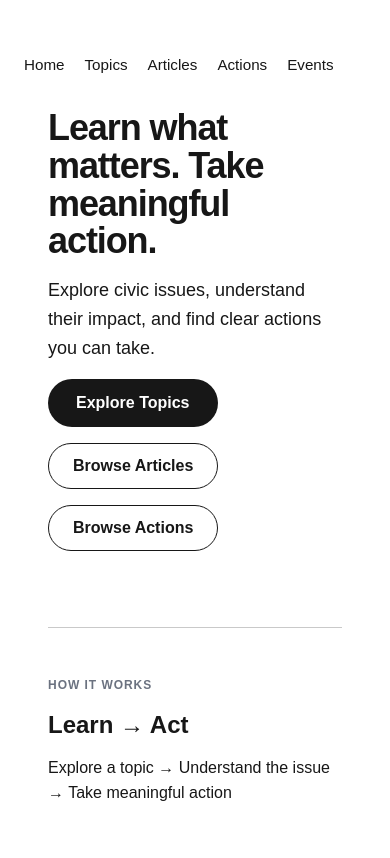
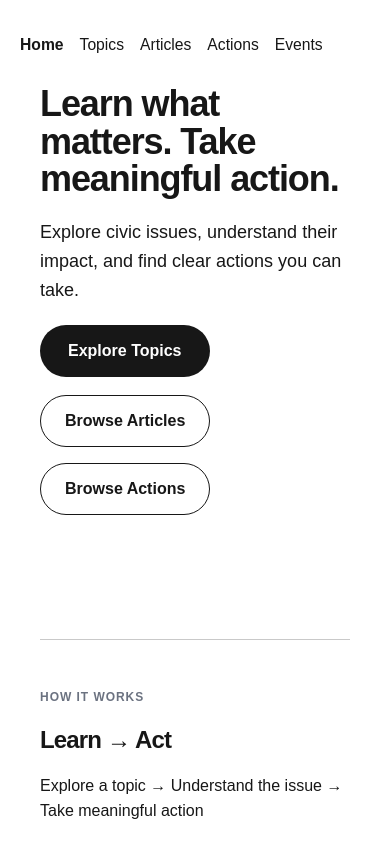
Before and after one commit to kborn/signalfire, a Next.js app in the folder apps/web/: page / in a window 390 px wide. Shown: the top 858 px of the page. Built offline with nearby package versions, Linux system fonts and the light colour scheme.

Commit message:
feat(web): [Phase 9.1 Shared Layout, Typography & Navigation] complete global shell polish baseline (#42)

```diff
--- a/apps/web/src/app/actions/page.tsx
+++ b/apps/web/src/app/actions/page.tsx
@@ -19,7 +19,7 @@ export default async function ActionListPage() {
   return (
     <section className="page-section">
       <h1>Actions</h1>
-      <p>Find ways to take meaningful action</p>
+      <p className="page-intro">Find ways to take meaningful action</p>
       {actions.items.map((action) => (
         <ActionSummary key={action.id} action={action} />
       ))}
--- a/apps/web/src/app/articles/page.tsx
+++ b/apps/web/src/app/articles/page.tsx
@@ -19,7 +19,7 @@ export default async function ArticleListPage() {
   return (
     <section className="page-section">
       <h1>Articles</h1>
-      <p>Read and understand the issues that matter</p>
+      <p className="page-intro">Read and understand the issues that matter</p>
       {resp.items.map((article) => (
         <ArticleSummary key={article.id} article={article} />
       ))}
--- a/apps/web/src/app/events/page.tsx
+++ b/apps/web/src/app/events/page.tsx
@@ -38,8 +38,8 @@ export default async function EventListPage({ searchParams }: EventListPageProps
   return (
     <section className="page-section">
       <h1>Events</h1>
-      <p>Find upcoming events to participate in</p>
-      {topicSlug && <p>Events related to {topic}</p>}
+      <p className="page-intro">Find upcoming events to participate in</p>
+      {topicSlug && <p className="metaText">Events related to {topic}</p>}
 
       {data.items.map((event) => (
         <EventSummary key={event.id} event={event} />
--- a/apps/web/src/app/globals.css
+++ b/apps/web/src/app/globals.css
@@ -15,6 +15,7 @@ body {
   font-family: Arial, Helvetica, sans-serif;
   -webkit-font-smoothing: antialiased;
   -moz-osx-font-smoothing: grayscale;
+  line-height: 1.45;
 }
 
 * {
@@ -28,29 +29,98 @@ a {
   text-decoration: none;
 }
 
+a:hover {
+  text-decoration: underline;
+  text-underline-offset: 0.18em;
+}
+
+a:focus-visible {
+  outline: 2px solid currentColor;
+  outline-offset: 3px;
+}
+
+p {
+  max-width: 70ch;
+}
+
 .site-header {
-  padding: 24px 0 16px;
+  padding: 20px 0 12px;
 }
 
 .site-nav {
   display: flex;
   flex-wrap: wrap;
-  gap: 20px;
-  font-size: 0.95rem;
+  gap: 24px;
+  font-size: 1rem;
+  line-height: 1.2;
+}
+
+.site-nav a {
+  color: #171717;
+  text-decoration: none;
+}
+
+.site-nav a:hover {
+  text-decoration: underline;
+  text-underline-offset: 0.2em;
+}
+
+.site-nav a[aria-current='page'] {
+  font-weight: 700;
 }
 
 .site-main {
-  padding: 32px 0 64px;
+  padding: 24px 0 80px;
 }
 
 .page-section {
   display: grid;
-  gap: 16px;
+  gap: 20px;
+}
+
+.page-section + .page-section {
+  margin-top: 48px;
+}
+
+.page-intro {
+  font-size: 1.125rem;
+  line-height: 1.55;
+  max-width: 42rem;
+}
+
+.metaText {
+  font-size: 1rem;
+  line-height: 1.45;
+  color: #444444;
 }
 
 .home-page {
   display: grid;
   gap: 56px;
+}
+
+.home-cta-group {
+  display: grid;
+  gap: 18px;
+  justify-items: start;
+}
+
+.home-cta-group > * {
+  margin: 0;
+}
+
+.home-how-it-works {
+  padding: 48px 0 0;
+  border-top: 1px solid #c9c9c9;
+}
+
+.home-how-it-works h2 {
+  font-size: 1.5rem;
+}
+
+.home-how-it-works p {
+  max-width: 60ch;
+  line-height: 1.6;
 }
 
 .home-hero {
@@ -70,84 +140,17 @@ a {
   line-height: 1.6;
 }
 
-.home-cta-group {
-  display: grid;
-  gap: 16px;
-  justify-items: start;
-}
-
 .home-secondary-ctas {
   display: flex;
   flex-wrap: wrap;
   gap: 16px;
 }
 
-.home-how-it-works {
-  padding: 48px 0 0;
-  border-top: 1px solid #c9c9c9;
-}
-
-.home-how-it-works h2 {
-  font-size: 1.5rem;
-}
-
-.home-how-it-works p {
-  max-width: 60ch;
-  line-height: 1.6;
-}
-
-.home-page {
-  display: grid;
-  gap: 56px;
-}
-
-.home-hero {
-  padding: 40px 0 20px;
-}
-
-.home-hero h1 {
-  max-width: 13ch;
-  font-size: 3rem;
-  line-height: 1.05;
-  letter-spacing: -0.04em;
-}
-
-.home-hero p {
-  max-width: 34rem;
-  font-size: 1.125rem;
-  line-height: 1.6;
-}
-
-.home-cta-group {
-  display: grid;
-  gap: 16px;
-  justify-items: start;
-}
-
-.home-secondary-ctas {
-  display: flex;
-  flex-wrap: wrap;
-  gap: 16px;
-}
-
-.home-how-it-works {
-  padding: 48px 0 0;
-  border-top: 1px solid #c9c9c9;
-}
-
-.home-how-it-works h2 {
-  font-size: 1.5rem;
-}
-
-.home-how-it-works p {
-  max-width: 60ch;
-  line-height: 1.6;
-}
-
 .container {
   max-width: 960px;
   margin: 0 auto;
   padding: 0 24px;
+  padding-inline: 24px;
 }
 
 .summary {
@@ -160,6 +163,15 @@ a {
   letter-spacing: 0.08em;
   color: #6b7280;
   text-transform: uppercase;
+}
+
+.primaryCTA,
+.secondaryCTA {
+  min-height: 52px;
+  padding: 0.95rem 1.5rem;
+  border-radius: 999px;
+  font-size: 1rem;
+  font-weight: 600;
 }
 
 .primaryCTA {
@@ -224,6 +236,28 @@ a {
 }
 
 @media (max-width: 640px) {
+  .container {
+    padding: 0 20px;
+  }
+
+  .site-header {
+    padding: 16px 0 10px;
+  }
+
+  .site-nav {
+    gap: 16px;
+    font-size: 0.98rem;
+  }
+
+  .site-main {
+    padding: 20px 0 64px;
+  }
+
+  h1 {
+    font-size: 2.5rem;
+    letter-spacing: -0.035em;
+  }
+
   .home-hero {
     padding-top: 20px;
   }
@@ -239,79 +273,30 @@ a {
   }
 }
 
-.primaryCTA {
-  display: inline-flex;
-  align-items: center;
-  justify-content: center;
-  width: fit-content;
-  padding: 1rem 1.75rem;
-  border-radius: 999px;
-  background: #171717;
-  color: #ffffff;
-  font-weight: 600;
-  line-height: 1;
-  transition:
-    background-color 0.2s ease,
-    transform 0.2s ease;
+.relatedContent {
+  margin-top: 40px;
 }
 
-.primaryCTA:hover {
-  background: #2b2b2b;
+.collectionItems {
+  padding-block: 0;
+  display: grid;
+  gap: 6px;
 }
 
-.primaryCTA:focus-visible {
-  outline: 2px solid currentColor;
-  outline-offset: 3px;
+h1 {
+  font-size: clamp(2.75rem, 6vw, 4rem);
+  line-height: 1.02;
+  letter-spacing: -0.045em;
 }
 
-.primaryCTA:active {
-  transform: translateY(1px);
+h2 {
+  font-size: clamp(2rem, 4vw, 2.75rem);
+  line-height: 1.08;
+  letter-spacing: -0.035em;
 }
 
-.secondaryCTA {
-  display: inline-flex;
-  align-items: center;
-  justify-content: center;
-  width: fit-content;
-  padding: 0.875rem 1.5rem;
-  border: 1px solid #171717;
-  border-radius: 999px;
-  background: transparent;
-  color: #171717;
-  font-weight: 600;
-  line-height: 1;
-  transition:
-    background-color 0.2s ease,
-    color 0.2s ease,
-    transform 0.2s ease;
+h3 {
+  font-size: 1.5rem;
+  line-height: 1.15;
+  letter-spacing: -0.02em;
 }
-
-.secondaryCTA:hover {
-  background: #171717;
-  color: #ffffff;
-}
-
-.secondaryCTA:focus-visible {
-  outline: 2px solid currentColor;
-  outline-offset: 3px;
-}
-
-.secondaryCTA:active {
-  transform: translateY(1px);
-}
-
-@media (max-width: 640px) {
-  .home-hero {
-    padding-top: 20px;
-  }
-
-  .home-hero h1 {
-    max-width: none;
-    font-size: 2.25rem;
-    letter-spacing: -0.03em;
-  }
-
-  .home-secondary-ctas {
-    display: grid;
-  }
-}
--- a/apps/web/src/app/layout.tsx
+++ b/apps/web/src/app/layout.tsx
@@ -1,6 +1,6 @@
 import type { Metadata } from 'next';
 import './globals.css';
-import Link from 'next/link';
+import NavLink from '@/app/navbar';
 
 export const metadata: Metadata = {
   title: 'CivicSignal',
@@ -8,21 +8,17 @@ export const metadata: Metadata = {
     'Explore civic issues, understand their impact, and find clear actions you can take to make a meaningful difference.',
 };
 
-export default function RootLayout({
-  children,
-}: Readonly<{
-  children: React.ReactNode;
-}>) {
+export default function RootLayout({ children }: Readonly<{ children: React.ReactNode }>) {
   return (
     <html lang="en" className="container">
       <body className="site-main">
         <header className="site-header">
           <nav className="site-nav">
-            <Link href="/">Home</Link>
-            <Link href="/topics">Topics</Link>
-            <Link href="/articles">Articles</Link>
-            <Link href="/actions">Actions</Link>
-            <Link href="/events">Events</Link>
+            <NavLink href="/">Home</NavLink>
+            <NavLink href="/topics">Topics</NavLink>
+            <NavLink href="/articles">Articles</NavLink>
+            <NavLink href="/actions">Actions</NavLink>
+            <NavLink href="/events">Events</NavLink>
           </nav>
         </header>
         <main>{children}</main>
--- /dev/null
+++ b/apps/web/src/app/navbar.tsx
@@ -0,0 +1,25 @@
+'use client';
+import { usePathname } from 'next/navigation';
+import Link from 'next/link';
+import React from 'react';
+
+function isActivePath(href: string, pathname: string): boolean {
+  if (href === '/') {
+    return pathname === href;
+  }
+  return pathname === href || pathname.startsWith(href + '/');
+}
+
+export default function NavLink({ href, children }) {
+  const pathname = usePathname();
+  const isActive = isActivePath(href, pathname);
+  return (
+    <Link
+      href={href}
+      // Dynamically set the aria-current attribute
+      aria-current={isActive ? 'page' : undefined}
+    >
+      {children}
+    </Link>
+  );
+}
--- a/apps/web/src/app/page.tsx
+++ b/apps/web/src/app/page.tsx
@@ -6,7 +6,9 @@ export default function HomePage() {
       <section className="page-section home-hero">
         <h1>Learn what matters. Take meaningful action.</h1>
 
-        <p>Explore civic issues, understand their impact, and find clear actions you can take.</p>
+        <p className="page-intro">
+          Explore civic issues, understand their impact, and find clear actions you can take.
+        </p>
 
         <div className="home-cta-group">
           <Link href="/topics" className="primaryCTA">
--- a/apps/web/src/app/topics/page.tsx
+++ b/apps/web/src/app/topics/page.tsx
@@ -19,7 +19,7 @@ export default async function TopicListPage() {
   return (
     <section className="page-section">
       <h1>Topics</h1>
-      <p>Browse civic issues and discover related articles and actions</p>
+      <p className="page-intro">Browse civic issues and discover related articles and actions</p>
       {data.items.map((topic) => (
         <TopicSummary key={topic.id} topic={topic} />
       ))}
```
Also changed, not shown: 15 other files (tests, documents, lock files or other folders).
